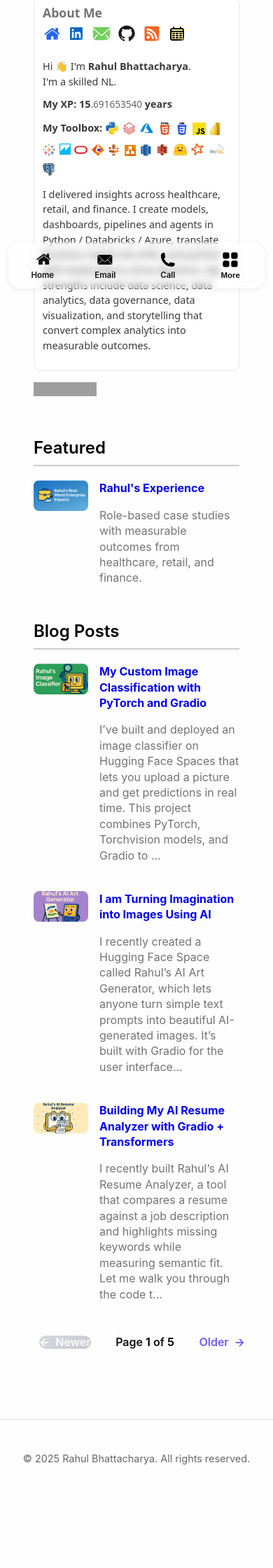
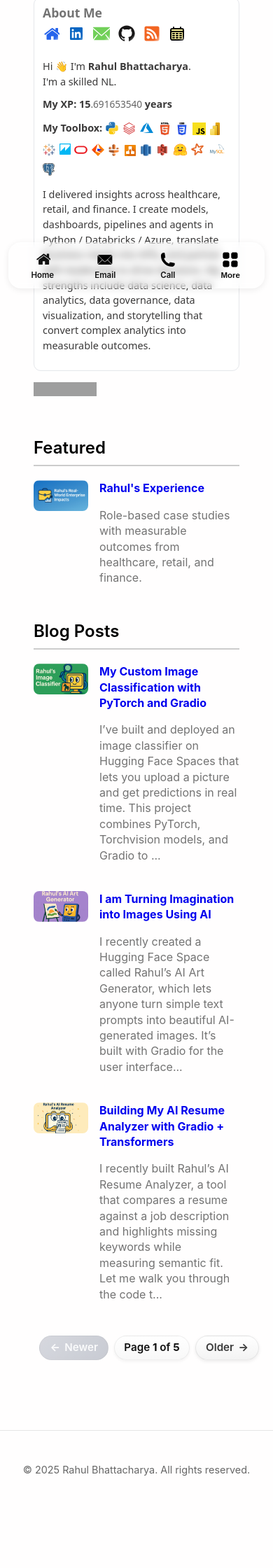
Before and after one commit to RahulBhattacharya1/RahulBhattacharya1.github.io, a Jekyll site: the page built from index.html, in a window 390 px wide. Shown: the part 478-2718 px from the top of the page at 70% size. Built offline with Jekyll 4.4.1, drawn with Linux system fonts in a browser that asks for light colours; the list of posts is cut into pages by our own code; grey boxes are pictures that could not be loaded.

Commit message:
Update index.html

```diff
--- a/index.html
+++ b/index.html
@@ -158,40 +158,48 @@ title: "Rahul's Portfolio"
   }
 }
 
-/* ===== Compact Inline Pagination for Mobile ===== */
+/* ===== Premium Inline Mobile Pagination ===== */
 @media (max-width: 640px){
   .pagination.premium{
     flex-wrap: nowrap;
     justify-content: space-between;
+    align-items: center;
     gap: .5rem;
     width: 100%;
   }
 
   .pagination .page-btn{
-    background: none;
-    border: none;
-    box-shadow: none;
-    padding: 0;
-    min-height: auto;
-    font-size: 1rem;
+    flex: 0 0 auto;
+    display: inline-flex;
+    align-items: center;
+    gap: .4rem;
+    padding: .45rem .9rem;
+    border-radius: 999px;
+    font-size: .95rem;
     font-weight: 600;
-    color: #6a5cff; /* match your brand */
+    text-decoration: none;
+    color: #3a3a3a;
+    background: linear-gradient(180deg, #fff, #f3f3f3);
+    border: 1px solid rgba(0,0,0,.08);
+    box-shadow: 0 2px 5px rgba(0,0,0,.08);
+    transition: all .2s ease;
   }
 
   .pagination .page-btn:hover{
-    transform: none;
-    box-shadow: none;
-    text-decoration: underline;
+    background: linear-gradient(180deg, #fafafa, #ececec);
+    box-shadow: 0 3px 8px rgba(0,0,0,.12);
   }
 
   .pagination .page-status{
-    background: none;
-    border: none;
-    box-shadow: none;
-    padding: 0;
-    font-size: 1rem;
+    flex: 0 0 auto;
+    font-size: .95rem;
     font-weight: 600;
     color: #111;
+    padding: .45rem .8rem;
+    border-radius: 999px;
+    background: linear-gradient(180deg, #ffffff, #f8f8f8);
+    border: 1px solid rgba(0,0,0,.06);
+    box-shadow: 0 2px 4px rgba(0,0,0,.05);
   }
 
   .pagination .chev{ font-weight: 700; }
```
